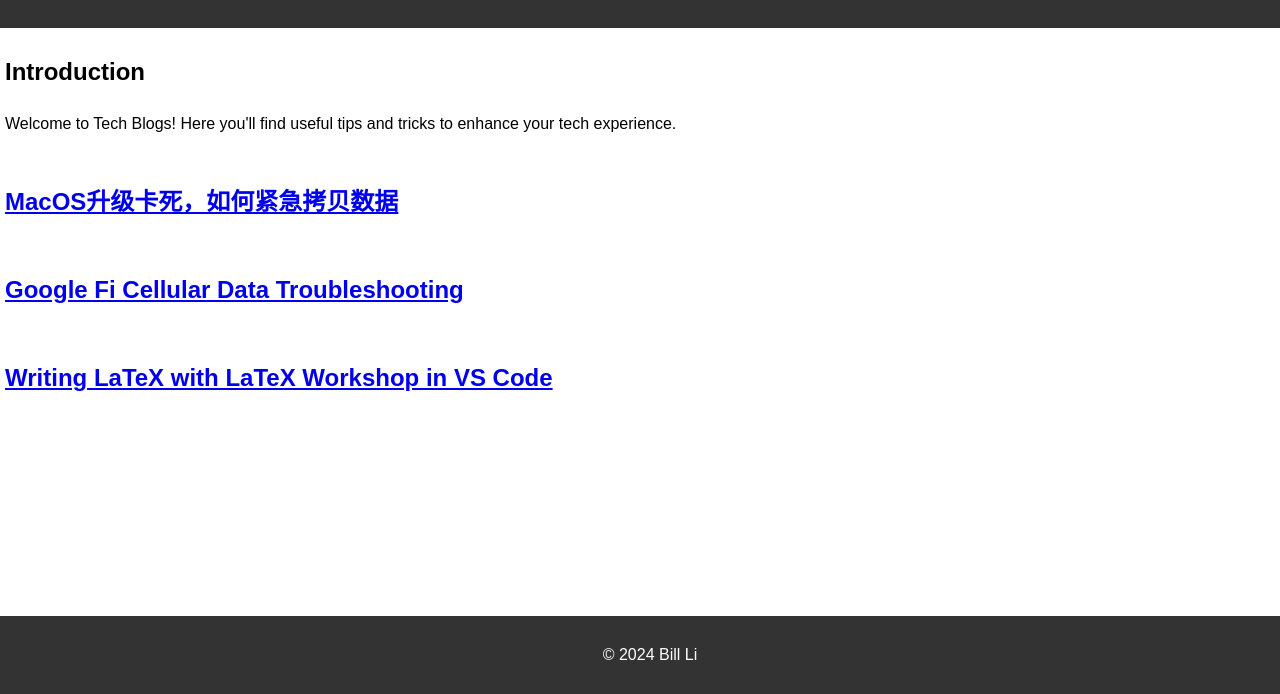
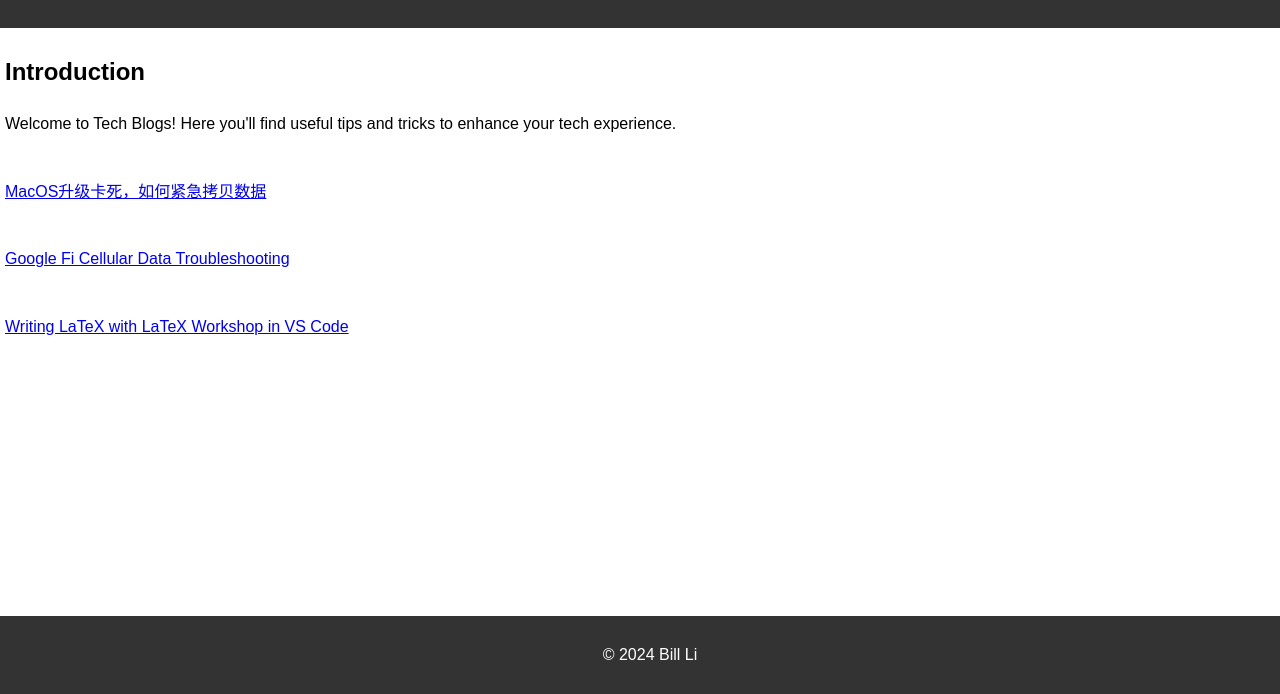
Before and after one commit to billlidc/blogs, a plain HTML site: page index.html in a window 1280 px wide. Shown: the part 106-800 px from the top of the page. Drawn offline with Linux system fonts and the light colour scheme.

Commit message:
Update index.html

```diff
--- a/index.html
+++ b/index.html
@@ -62,17 +62,17 @@
     </section>
 
     <section id="tip1">
-        <h2><a href="https://leeklee0427.github.io/blogs/backup/backup.html">MacOS升级卡死，如何紧急拷贝数据</a></h2>
+        <p><a href="https://leeklee0427.github.io/blogs/backup/backup.html">MacOS升级卡死，如何紧急拷贝数据</a></p>
         <!-- <p></p> -->
     </section>
 
     <section id="tip2">
-        <h2><a href="https://leeklee0427.github.io/blogs/fi/fi.html">Google Fi Cellular Data Troubleshooting</a></h2>
+        <p><a href="https://leeklee0427.github.io/blogs/fi/fi.html">Google Fi Cellular Data Troubleshooting</a></p>
         <!-- <p></p> -->
     </section>
 
     <section id="tip3">
-        <h2><a href="https://leeklee0427.github.io/blogs/latex-in-vscode/latex-in-vscode.html">Writing LaTeX with LaTeX Workshop in VS Code</a></h2>
+        <p><a href="https://leeklee0427.github.io/blogs/latex-in-vscode/latex-in-vscode.html">Writing LaTeX with LaTeX Workshop in VS Code</a></p>
         <!-- <p></p> -->
     </section>
 
```
